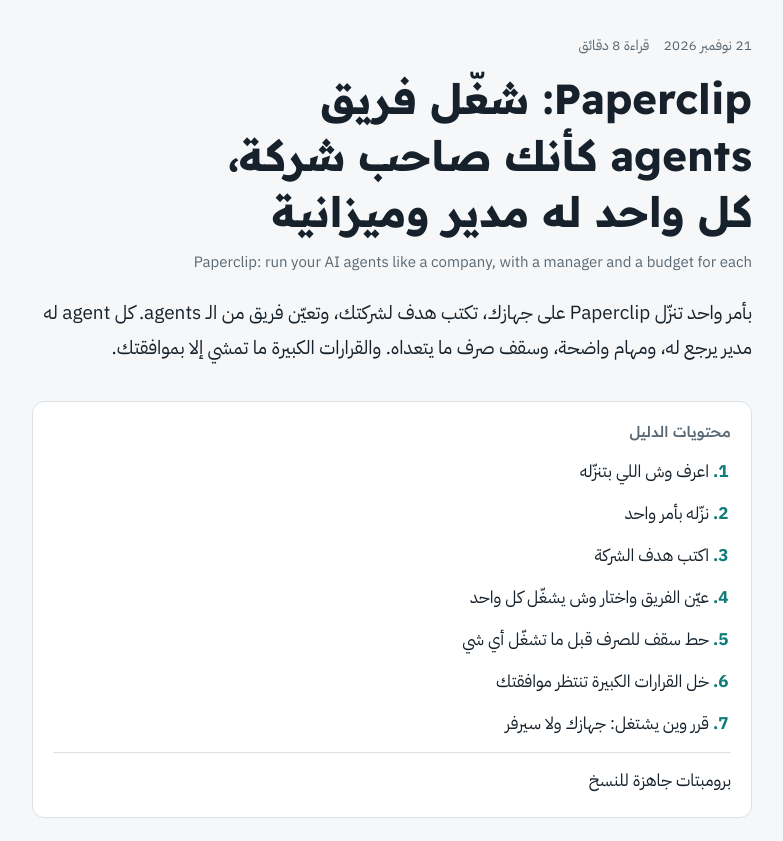
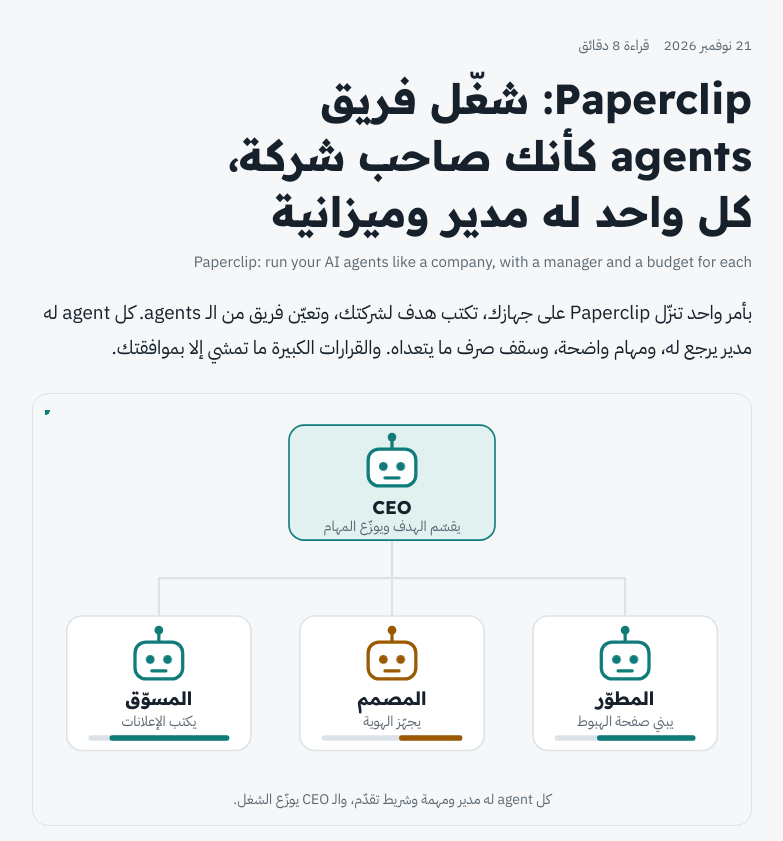
Before and after one commit to awadyaqoub5-creator/paperclip-guide, a plain HTML site: page index.html in a window 1280 px wide. Shown: the part 111-952 px from the top of the page, without its empty margins (248-1031 px from the left). Drawn offline with Linux system fonts and the light colour scheme.

Commit message:
Add agent team illustration
Co-Authored-By: Claude Opus 5.5 <noreply@anthropic.com>

```diff
--- a/index.html
+++ b/index.html
@@ -110,6 +110,15 @@ h2[id],li[id]{scroll-margin-top:24px}
 .toc a{display:inline-block;min-height:40px;line-height:40px;color:var(--fg);text-decoration:none;transition:color .2s ease}
 .toc a:hover{color:var(--accent);text-decoration:underline;text-underline-offset:4px}
 @media (prefers-reduced-motion:reduce){html{scroll-behavior:auto}}
+
+.team-fig{margin:28px 0 0;padding:16px 12px 12px;border:1px solid var(--line);border-radius:16px;background:var(--bg)}
+.team-fig svg{display:block;width:100%;height:auto;max-width:100%}
+.team-fig .lbl{font:700 17px var(--f-display);fill:var(--fg)}
+.team-fig .sub{font:400 13px var(--f-body);fill:var(--muted)}
+.team-fig figcaption{text-align:center;font-size:14px;color:var(--muted);margin-top:8px}
+.team-fig .eye{animation:blink 4s infinite;transform-box:fill-box;transform-origin:center}
+@keyframes blink{0%,94%,100%{transform:scaleY(1)}96%{transform:scaleY(.15)}}
+@media (prefers-reduced-motion:reduce){.team-fig .pulses{display:none}.team-fig .eye{animation:none}}
 </style>
 
 </head>
@@ -127,6 +136,76 @@ h2[id],li[id]{scroll-margin-top:24px}
     <h1>Paperclip: شغّل فريق agents كأنك صاحب شركة، كل واحد له مدير وميزانية</h1>
     <p class="en">Paperclip: run your AI agents like a company, with a manager and a budget for each</p>
     <p class="lead">بأمر واحد تنزّل Paperclip على جهازك، تكتب هدف لشركتك، وتعيّن فريق من الـ agents. كل agent له مدير يرجع له، ومهام واضحة، وسقف صرف ما يتعداه. والقرارات الكبيرة ما تمشي إلا بموافقتك.</p>
+
+  <figure class="team-fig">
+  <svg viewBox="0 0 640 340" role="img" aria-labelledby="teamT teamD">
+    <title id="teamT">فريق agents يشتغلون مع بعض</title>
+    <desc id="teamD">الـ CEO في الأعلى يوزّع المهام على ثلاثة agents: مطوّر ومصمم ومسوّق، وكل واحد يشتغل على مهمته وعنده شريط تقدّم.</desc>
+    <g fill="none" stroke="var(--line)" stroke-width="2">
+      <path id="l1" d="M320 120 V155 H535 V190"/>
+      <path id="l2" d="M320 120 V190"/>
+      <path id="l3" d="M320 120 V155 H105 V190"/>
+    </g>
+    <g class="pulses">
+      <circle r="4.5" fill="var(--accent)"><animateMotion dur="2.6s" repeatCount="indefinite"><mpath href="#l1"/></animateMotion></circle>
+      <circle r="4.5" fill="var(--accent)"><animateMotion dur="2.6s" begin="0.8s" repeatCount="indefinite"><mpath href="#l2"/></animateMotion></circle>
+      <circle r="4.5" fill="var(--accent)"><animateMotion dur="2.6s" begin="1.6s" repeatCount="indefinite"><mpath href="#l3"/></animateMotion></circle>
+    </g>
+    <rect x="225" y="14" width="190" height="106" rx="14" fill="var(--accent-soft)" stroke="var(--accent)" stroke-width="1.5"/>
+    <g transform="translate(320,58)">
+      <line x1="0" y1="-30" x2="0" y2="-22" stroke="var(--accent)" stroke-width="3" stroke-linecap="round"/>
+      <circle cx="0" cy="-33" r="4" fill="var(--accent)"/>
+      <rect x="-22" y="-22" width="44" height="34" rx="10" fill="var(--surface)" stroke="var(--accent)" stroke-width="3"/>
+      <circle cx="-8" cy="-6" r="4" fill="var(--accent)" class="eye"/><circle cx="8" cy="-6" r="4" fill="var(--accent)" class="eye"/>
+      <rect x="-8" y="3" width="16" height="3" rx="1.5" fill="var(--accent)"/>
+    </g>
+    <text x="320" y="96" text-anchor="middle" class="lbl">CEO</text>
+    <text x="320" y="112" text-anchor="middle" class="sub">يقسّم الهدف ويوزّع المهام</text>
+    <g>
+    <rect x="450" y="190" width="170" height="124" rx="14" fill="var(--surface)" stroke="var(--line)" stroke-width="1.5"/>
+    <g transform="translate(535.0,236)">
+      <line x1="0" y1="-30" x2="0" y2="-22" stroke="var(--accent)" stroke-width="3" stroke-linecap="round"/>
+      <circle cx="0" cy="-33" r="4" fill="var(--accent)"/>
+      <rect x="-22" y="-22" width="44" height="34" rx="10" fill="var(--surface)" stroke="var(--accent)" stroke-width="3"/>
+      <circle cx="-8" cy="-6" r="4" fill="var(--accent)" class="eye"/><circle cx="8" cy="-6" r="4" fill="var(--accent)" class="eye"/>
+      <rect x="-8" y="3" width="16" height="3" rx="1.5" fill="var(--accent)"/>
+    </g>
+    <text x="535.0" y="272" text-anchor="middle" class="lbl">المطوّر</text>
+    <text x="535.0" y="291" text-anchor="middle" class="sub">يبني صفحة الهبوط</text>
+    <rect x="470" y="300" width="130" height="5" rx="2.5" fill="var(--line)"/>
+    <rect x="509.0" y="300" width="91.0" height="5" rx="2.5" fill="var(--accent)"/>
+  </g>
+    <g>
+    <rect x="235" y="190" width="170" height="124" rx="14" fill="var(--surface)" stroke="var(--line)" stroke-width="1.5"/>
+    <g transform="translate(320.0,236)">
+      <line x1="0" y1="-30" x2="0" y2="-22" stroke="var(--warn)" stroke-width="3" stroke-linecap="round"/>
+      <circle cx="0" cy="-33" r="4" fill="var(--warn)"/>
+      <rect x="-22" y="-22" width="44" height="34" rx="10" fill="var(--surface)" stroke="var(--warn)" stroke-width="3"/>
+      <circle cx="-8" cy="-6" r="4" fill="var(--warn)" class="eye"/><circle cx="8" cy="-6" r="4" fill="var(--warn)" class="eye"/>
+      <rect x="-8" y="3" width="16" height="3" rx="1.5" fill="var(--warn)"/>
+    </g>
+    <text x="320.0" y="272" text-anchor="middle" class="lbl">المصمم</text>
+    <text x="320.0" y="291" text-anchor="middle" class="sub">يجهّز الهوية</text>
+    <rect x="255" y="300" width="130" height="5" rx="2.5" fill="var(--line)"/>
+    <rect x="326.5" y="300" width="58.5" height="5" rx="2.5" fill="var(--warn)"/>
+  </g>
+    <g>
+    <rect x="20" y="190" width="170" height="124" rx="14" fill="var(--surface)" stroke="var(--line)" stroke-width="1.5"/>
+    <g transform="translate(105.0,236)">
+      <line x1="0" y1="-30" x2="0" y2="-22" stroke="var(--accent)" stroke-width="3" stroke-linecap="round"/>
+      <circle cx="0" cy="-33" r="4" fill="var(--accent)"/>
+      <rect x="-22" y="-22" width="44" height="34" rx="10" fill="var(--surface)" stroke="var(--accent)" stroke-width="3"/>
+      <circle cx="-8" cy="-6" r="4" fill="var(--accent)" class="eye"/><circle cx="8" cy="-6" r="4" fill="var(--accent)" class="eye"/>
+      <rect x="-8" y="3" width="16" height="3" rx="1.5" fill="var(--accent)"/>
+    </g>
+    <text x="105.0" y="272" text-anchor="middle" class="lbl">المسوّق</text>
+    <text x="105.0" y="291" text-anchor="middle" class="sub">يكتب الإعلانات</text>
+    <rect x="40" y="300" width="130" height="5" rx="2.5" fill="var(--line)"/>
+    <rect x="59.5" y="300" width="110.5" height="5" rx="2.5" fill="var(--accent)"/>
+  </g>
+  </svg>
+  <figcaption>كل agent له مدير ومهمة وشريط تقدّم، والـ CEO يوزّع الشغل.</figcaption>
+  </figure>
   </section>
 
   <nav class="toc" aria-label="محتويات الدليل">
```
